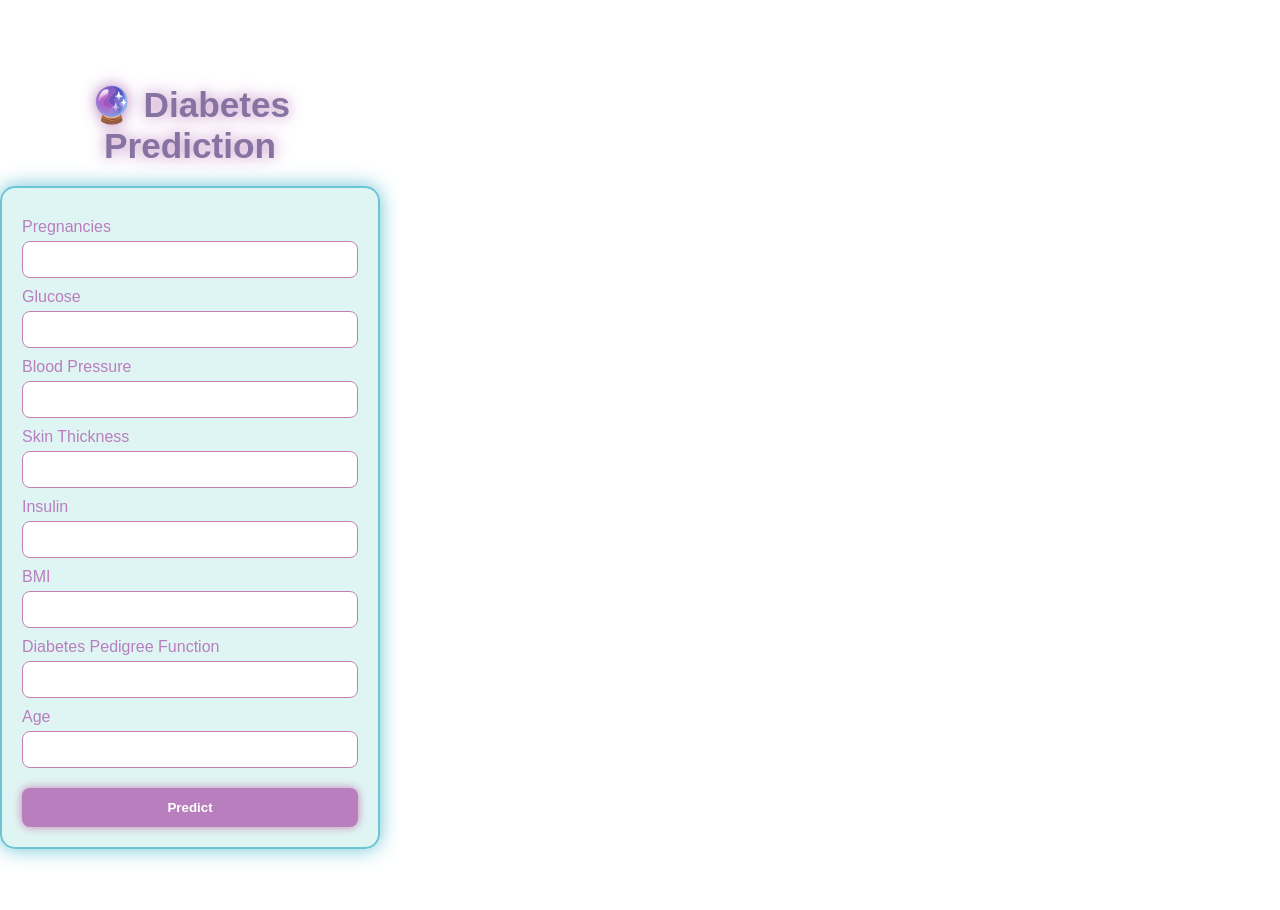
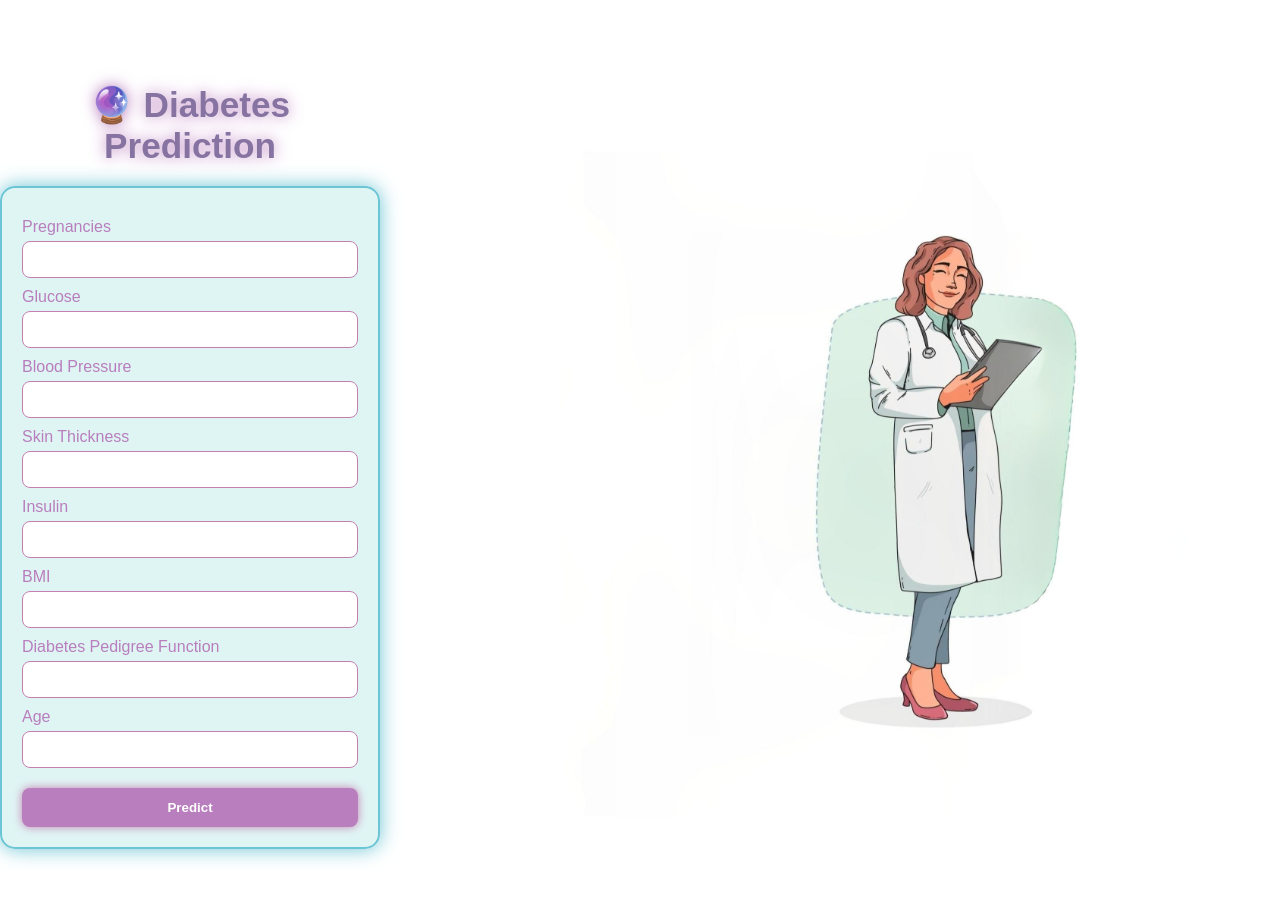
Before and after one commit to Aaru-0653/Diabetes_Prediction, a Flask app: page / in a window 1280 px wide. Run offline with Flask 3, Linux system fonts and the light colour scheme; parts of the project's set-up code (start-up, migrations or seed data) failed here and were passed over.

Commit message:
modified:   static/style.css

```diff
--- a/static/style.css
+++ b/static/style.css
@@ -2,33 +2,53 @@
 body {
     margin: 0;
     font-family: 'Poppins', sans-serif;
-    background-image: url("/static/one.jpg") no-repeat center center/cover;
+    /* background-image: url("/static/one.jpg") no-repeat center center/cover; */
+    /* background: url("{{ url_for('static', filename='one.jpg') }}") no-repeat center center/cover;
+    background-size: cover; */
+
     height: 100vh;
     display: flex;
     justify-content: center;
     align-items: center;
 }
 
+.bg-overlay {
+    position: fixed;
+    top: 0;
+    left: 0;
+    width: 100%;
+    height: 100%;
+    background: url("/static/one.jpg") no-repeat center center/cover;
+    z-index: -1;
+    margin-top: 50px;
+}
+
+
+
 /* Form Container & Card use new purple-pink palette */
 .container {
-   margin-left: 0px;
-   margin-right: 900px;
-   width: 500px;
+    margin-left: 0px;
+    margin-right: 900px;
+    width: 500px;
 }
 
 .glass-card {
-    background: rgba(221, 245, 244, 0.92); /* lightest pink from palette */
+    background: rgba(221, 245, 244, 0.92);
+    /* lightest pink from palette */
     padding: 20px;
     border-radius: 15px;
-    box-shadow: 0 0 20px #6cc5d4; /* mid pink shadow */
+    box-shadow: 0 0 20px #6cc5d4;
+    /* mid pink shadow */
     backdrop-filter: blur(10px);
     display: flex;
     flex-direction: column;
-    border: 2px solid #6cc5d4; /* mid purple-pink border */
+    border: 2px solid #6cc5d4;
+    /* mid purple-pink border */
 }
 
 .glass-card label {
-    color: #b97ebd; /* purple */
+    color: #b97ebd;
+    /* purple */
     margin-top: 10px;
     font-weight: 500;
 }
@@ -38,7 +58,8 @@ body {
     border: 1px solid #c47fb0;
     border-radius: 8px;
     margin-top: 5px;
-    background: white; /* lightest pink */
+    background: white;
+    /* lightest pink */
     color: #333;
     outline: none;
     transition: border 0.2s;
@@ -53,7 +74,8 @@ body {
 .title {
     text-align: center;
     font-size: 2.2rem;
-    color: #8673a1; /* darkest purple */
+    color: #8673a1;
+    /* darkest purple */
     text-shadow: 0 0 15px #b97ebd;
     margin-bottom: 20px;
 }
@@ -62,7 +84,8 @@ body {
 .glow-btn {
     margin-top: 20px;
     padding: 12px;
-    background: #b97ebd; /* purple */
+    background: #b97ebd;
+    /* purple */
     border: none;
     border-radius: 8px;
     color: #fff;
```
